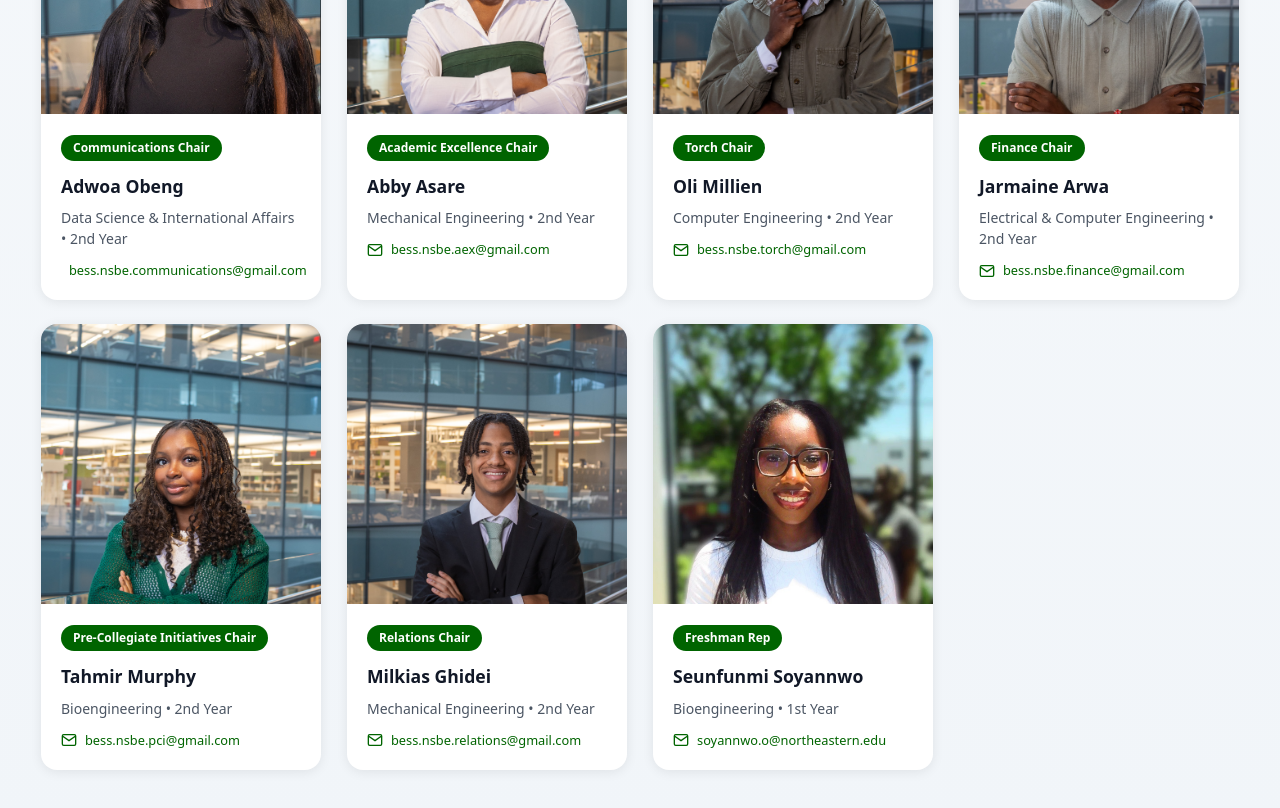
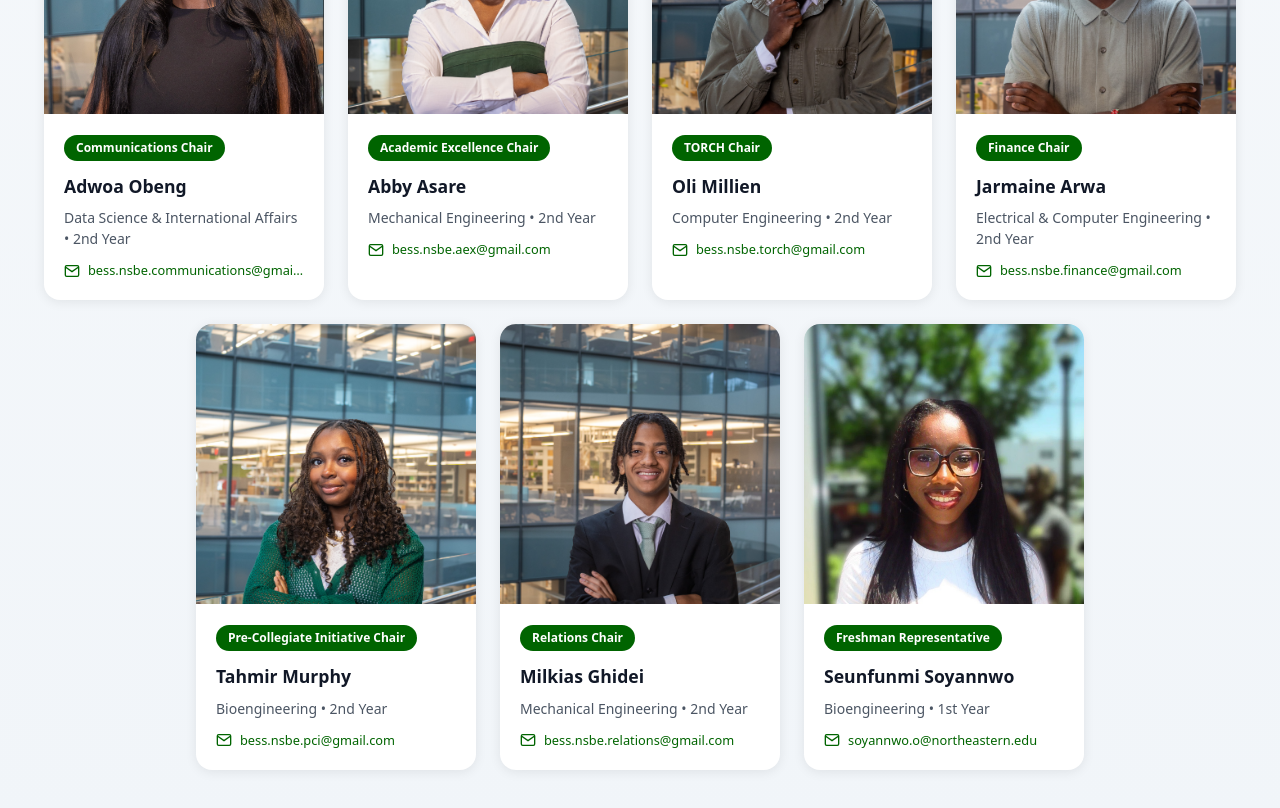
Before and after one commit to molowu06/nsbe-neu-website, a Next.js app in the folder frontend/: page /about in a window 1280 px wide. Shown: the part 2960-3768 px from the top of the page. Built offline with nearby package versions, Linux system fonts and the light colour scheme.

Commit message:
minor fixes, added responsiveness to eboard sect, and centered last row for large window screen/desktop view

```diff
--- a/frontend/data/EBoardData.ts
+++ b/frontend/data/EBoardData.ts
@@ -46,7 +46,7 @@ export const eboardMembers: EboardMember[] = [
         major: "Industrial Engineering",
         linkedin: "https://www.linkedin.com/in/castillo-moises/",
         image: "/headshots/moises.jpg",
-        email: "bess.nsbe.parliamentarian@gmail.com"
+        email: "bess.nsbe.parliamentation@gmail.com"
     },
     {
         name: "Ziggy McFarlene",
@@ -104,7 +104,7 @@ export const eboardMembers: EboardMember[] = [
     },
     {
         name: "Oli Millien",
-        position: "Torch Chair",
+        position: "TORCH Chair",
         year: "2nd",
         major: "Computer Engineering",
         linkedin: "https://www.linkedin.com/in/olivetan-millien/",
@@ -122,7 +122,7 @@ export const eboardMembers: EboardMember[] = [
     },
     {
         name: "Tahmir Murphy",
-        position: "Pre-Collegiate Initiatives Chair",
+        position: "Pre-Collegiate Initiative Chair",
         year: "2nd",
         major: "Bioengineering",
         linkedin: "https://www.linkedin.com/in/tahmir-murphy/",
@@ -140,7 +140,7 @@ export const eboardMembers: EboardMember[] = [
     },
     {
         name: "Seunfunmi Soyannwo",
-        position: "Freshman Rep",
+        position: "Freshman Representative",
         year: "1st",
         major: "Bioengineering",
         linkedin: "https://www.linkedin.com/in/seunfunmi-soyannwo-1198aa313/",
--- a/frontend/src/app/about/components/EBoardSection.tsx
+++ b/frontend/src/app/about/components/EBoardSection.tsx
@@ -146,6 +146,7 @@ function MemberCard({ member }: { member: EboardMember }) {
         </p>
 
         {/* Email */}
+        {member.email && member.email.trim() !== "" && (
           <a
             href={`mailto:${member.email}`}
             style={{
@@ -156,6 +157,10 @@ function MemberCard({ member }: { member: EboardMember }) {
               color: "#006400",
               textDecoration: "none",
               fontFamily: "system-ui, -apple-system, sans-serif",
+              overflow: "hidden",
+              textOverflow: "ellipsis",
+              whiteSpace: "nowrap",
+              width: "100%",
             }}
           >
             <svg
@@ -165,12 +170,27 @@ function MemberCard({ member }: { member: EboardMember }) {
               fill="none"
               stroke="currentColor"
               strokeWidth="2"
+              style={{
+                display: "inline-block",
+                verticalAlign: "middle",
+                color: "#006400",
+                flexShrink: 0,
+              }}
             >
               <path d="M4 4h16c1.1 0 2 .9 2 2v12c0 1.1-.9 2-2 2H4c-1.1 0-2-.9-2-2V6c0-1.1.9-2 2-2z" />
               <polyline points="22,6 12,13 2,6" />
             </svg>
+            <span
+              style={{
+                overflow: "hidden",
+                textOverflow: "ellipsis",
+                whiteSpace: "nowrap",
+              }}
+            >
               {member.email}
+            </span>
           </a>
+        )}
       </div>
     </div>
   );
@@ -215,7 +235,7 @@ export default function EBoardSection() {
         <div
           style={{
             display: "grid",
-            gridTemplateColumns: "repeat(4, 1fr)",
+            gridTemplateColumns: "repeat(auto-fit, minmax(280px, 1fr))",
             gap: "1.5rem",
             maxWidth: "1200px",
             margin: "0 auto",
@@ -223,6 +243,7 @@ export default function EBoardSection() {
             alignItems: "stretch",
             width: "100%",
           }}
+          className="eboard-grid-responsive"
         >
           {eboardMembers.map((member, index) => (
             <MemberCard key={index} member={member} />
--- a/frontend/src/app/globals.css
+++ b/frontend/src/app/globals.css
@@ -1 +1,14 @@
 @import "tailwindcss";
+
+@media (min-width: 1024px) {
+  .eboard-grid-responsive {
+    display: flex !important;
+    flex-wrap: wrap;
+    justify-content: center;
+    gap: 1.5rem;
+  }
+  .eboard-grid-responsive > * {
+    flex: 0 0 280px;
+    max-width: 280px;
+  }
+}
```
Also changed, not shown: 1 other file (tests, documents, lock files or other folders). Lines whose indentation alone changed are shown as unchanged.
